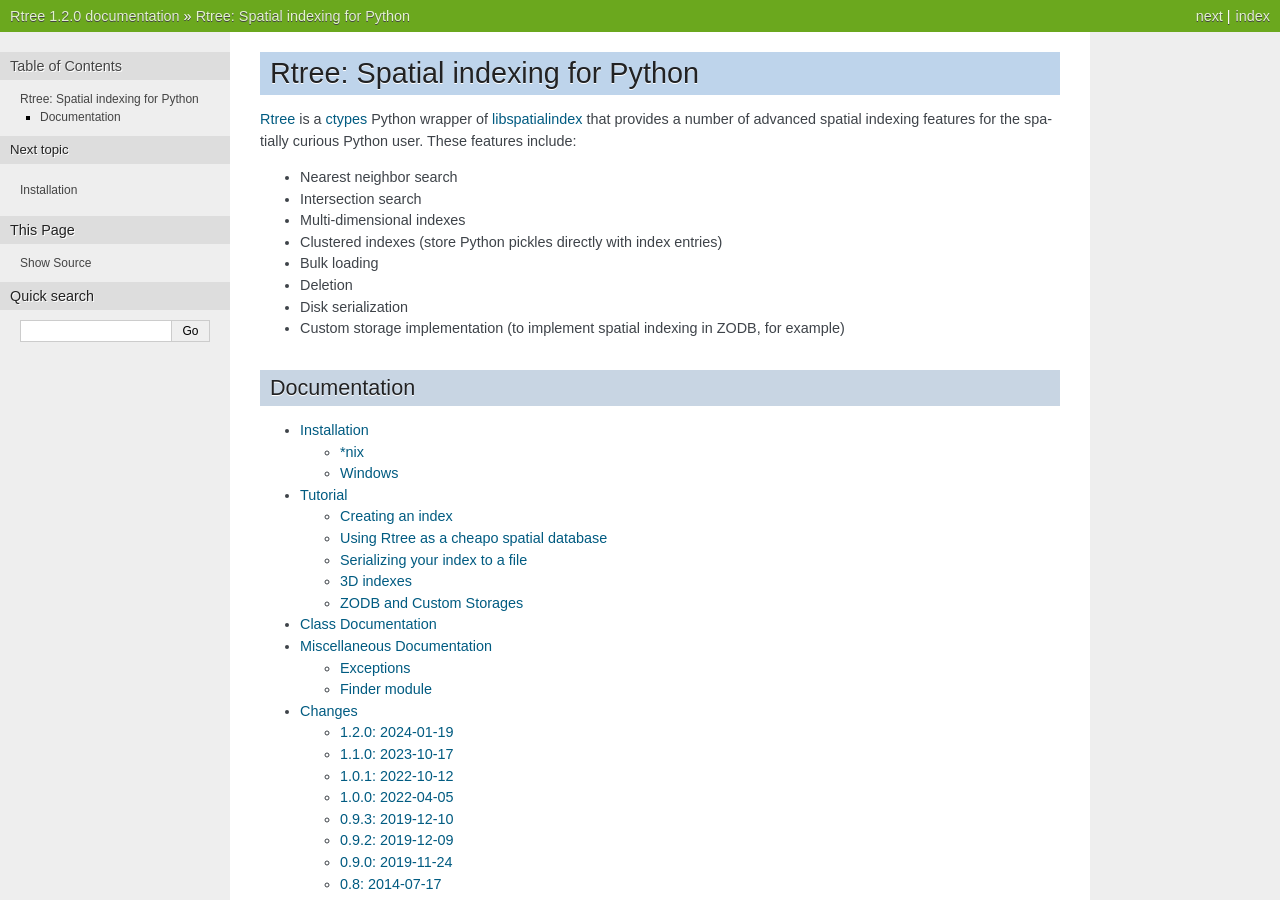
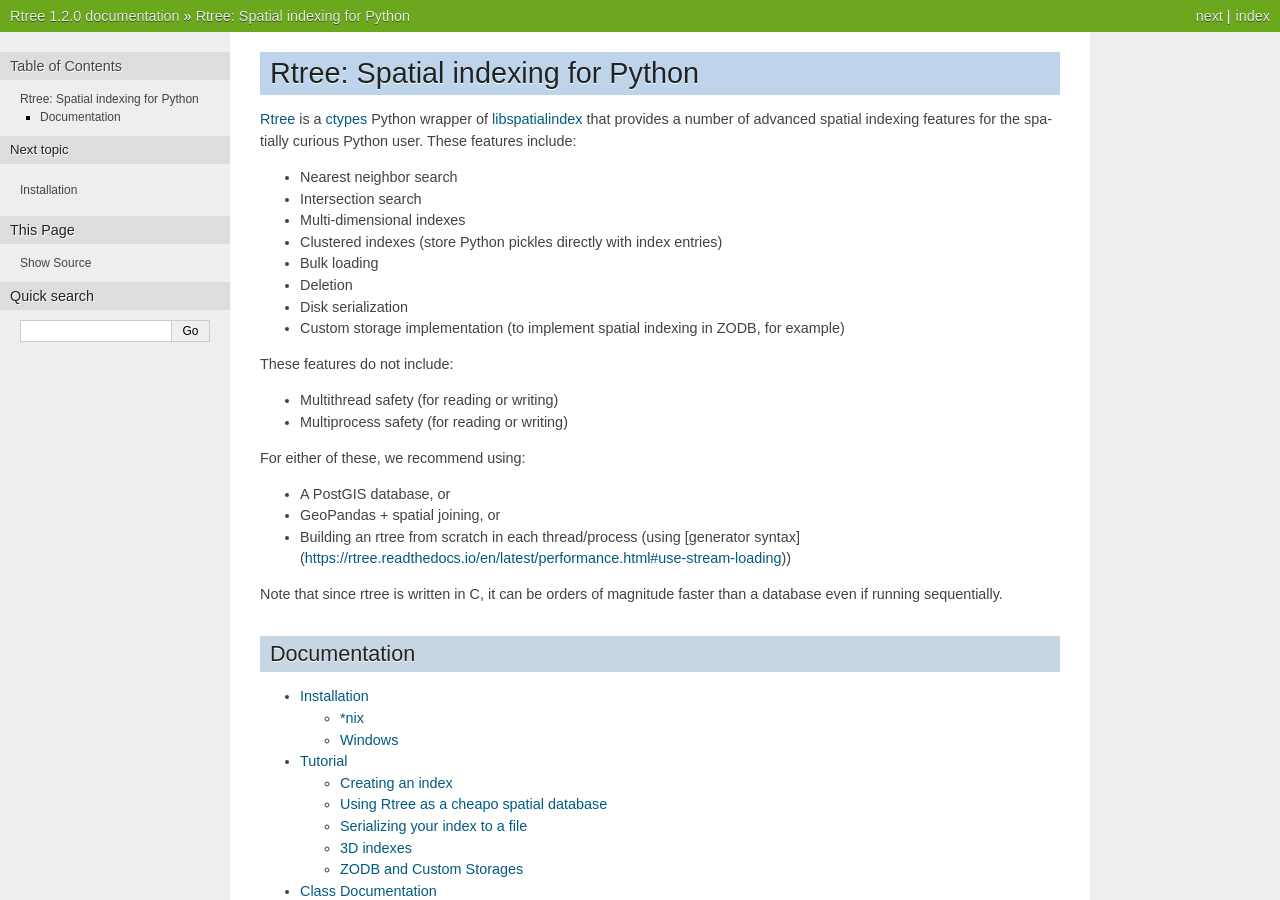
Before and after one commit to Toblerity/rtree, a Sphinx documentation site: the page built from docs/source/index.rst, in a window 1280 px wide and 900 px high. Built offline with Sphinx 7.4.7, drawn with Linux system fonts in a browser that asks for light colours.

Commit message:
Added same multithread/process updates to index.rst

```diff
--- a/docs/source/index.rst
+++ b/docs/source/index.rst
@@ -15,6 +15,20 @@
 * Deletion
 * Disk serialization
 * Custom storage implementation (to implement spatial indexing in ZODB, for example)
+
+These features do not include:
+
+* Multithread safety (for reading or writing)
+* Multiprocess safety (for reading or writing)
+
+For either of these, we recommend using:
+
+* A PostGIS database, or
+* GeoPandas + spatial joining, or
+* Building an rtree from scratch in each thread/process (using [generator syntax](https://rtree.readthedocs.io/en/latest/performance.html#use-stream-loading))
+
+Note that since rtree is written in C, it can be orders of magnitude faster than a
+database even if running sequentially.
 
 Documentation
 ..............................................................................
```
